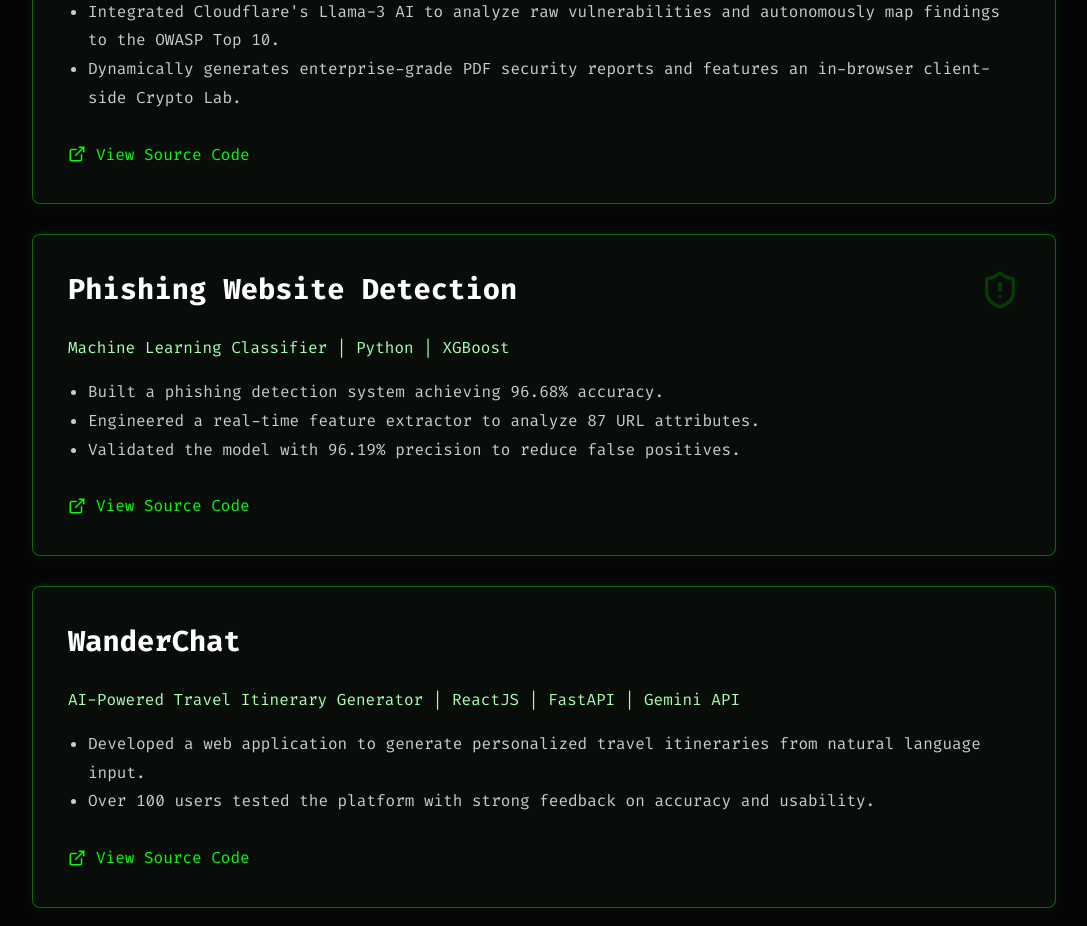
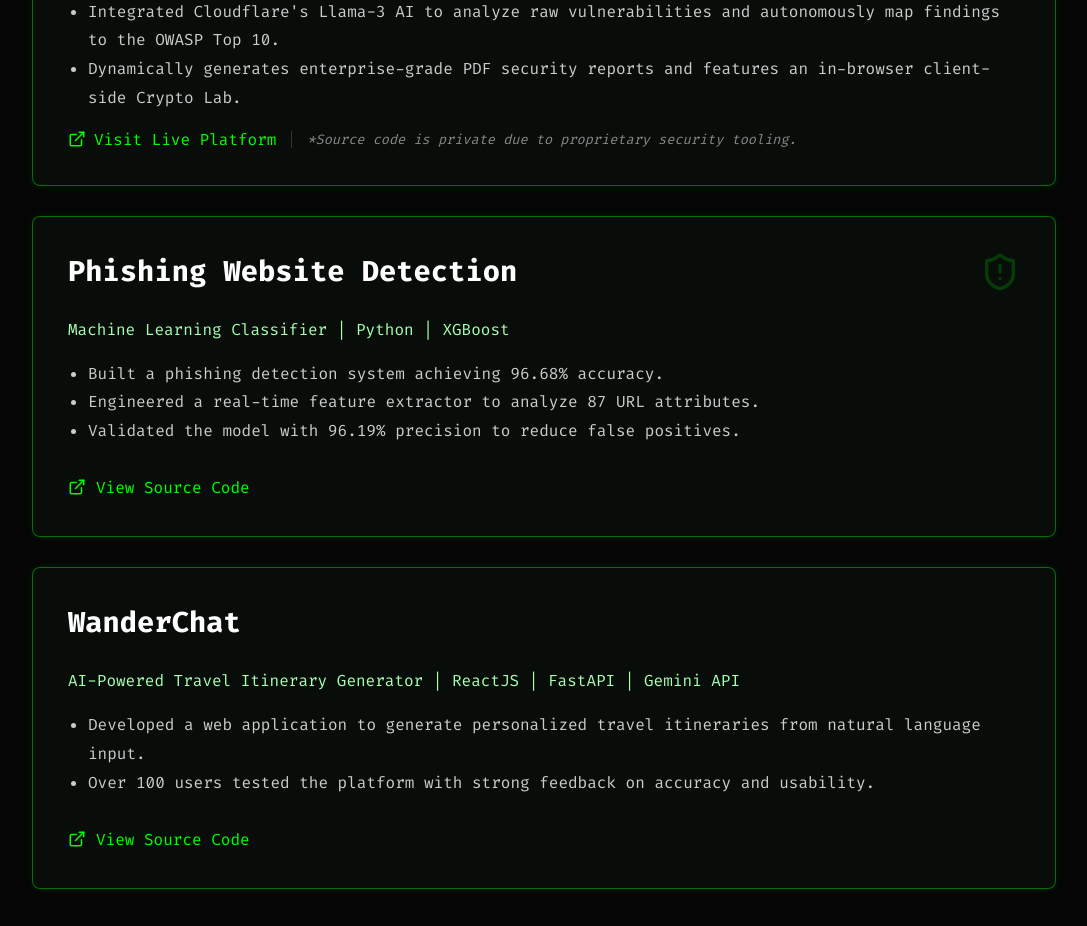
Before and after one commit to harman1418/harman-portfolio, a React (Vite) app: page / in a window 1280 px wide. Shown: the part 2060-2986 px from the top of the page, without its empty margins (96-1183 px from the left). Built offline with nearby package versions, Linux system fonts and the light colour scheme.

Commit message:
Update VulnForge link and add disclaimer
Updated the link to the live platform and added a disclaimer about the source code.

```diff
--- a/src/App.jsx
+++ b/src/App.jsx
@@ -174,7 +174,7 @@
                     <motion.h2 variants={itemVariant} className="glow-text" style={{ fontSize: 'clamp(1.8rem, 6vw, 2.5rem)', marginBottom: '40px' }}><Typewriter text="./execute_projects" delay={80} /></motion.h2>
                     <div style={{ display: 'flex', flexDirection: 'column', gap: '30px' }}>
 
-                        {/* --- VULNFORGE ADDED HERE --- */}
+                                                {/* --- VULNFORGE ADDED HERE --- */}
                         <motion.div variants={itemVariant} className="glow-border" style={{ padding: '35px', borderRadius: '8px', position: 'relative' }}>
                             <Terminal size={40} style={{ position: 'absolute', top: 35, right: 35, opacity: 0.2 }} />
                             <h3 style={{ fontSize: 'clamp(1.4rem, 4vw, 1.8rem)', color: '#fff', marginTop: 0 }}>VulnForge: Autonomous Penetration Testing Platform</h3>
@@ -184,10 +184,18 @@
                                 <li>Integrated Cloudflare's Llama-3 AI to analyze raw vulnerabilities and autonomously map findings to the OWASP Top 10.</li>
                                 <li>Dynamically generates enterprise-grade PDF security reports and features an in-browser client-side Crypto Lab.</li>
                             </ul>
-                            <a href="https://github.com/harman1418/vulnforge" target="_blank" rel="noreferrer" style={{ display: 'inline-flex', alignItems: 'center', gap: '10px', color: '#00ff00', textDecoration: 'none', marginTop: '15px' }}>
-                                <ExternalLink size={18} /> View Source Code
-                            </a>
+
+                            {/* UPDATED LINK & DISCLAIMER */}
+                            <div style={{ display: 'flex', alignItems: 'center', gap: '15px', marginTop: '15px', flexWrap: 'wrap' }}>
+                                <a href="https://vulnforge.app" target="_blank" rel="noreferrer" style={{ display: 'inline-flex', alignItems: 'center', gap: '8px', color: '#00ff00', textDecoration: 'none', fontWeight: '500' }}>
+                                    <ExternalLink size={18} /> Visit Live Platform
+                                </a>
+                                <span style={{ color: '#888', fontSize: '0.85rem', fontStyle: 'italic', borderLeft: '1px solid #333', paddingLeft: '15px' }}>
+                                    *Source code is private due to proprietary security tooling.
+                                </span>
+                            </div>
                         </motion.div>
+
 
                         <motion.div variants={itemVariant} className="glow-border" style={{ padding: '35px', borderRadius: '8px', position: 'relative' }}>
                             <ShieldAlert size={40} style={{ position: 'absolute', top: 35, right: 35, opacity: 0.2 }} />
```
